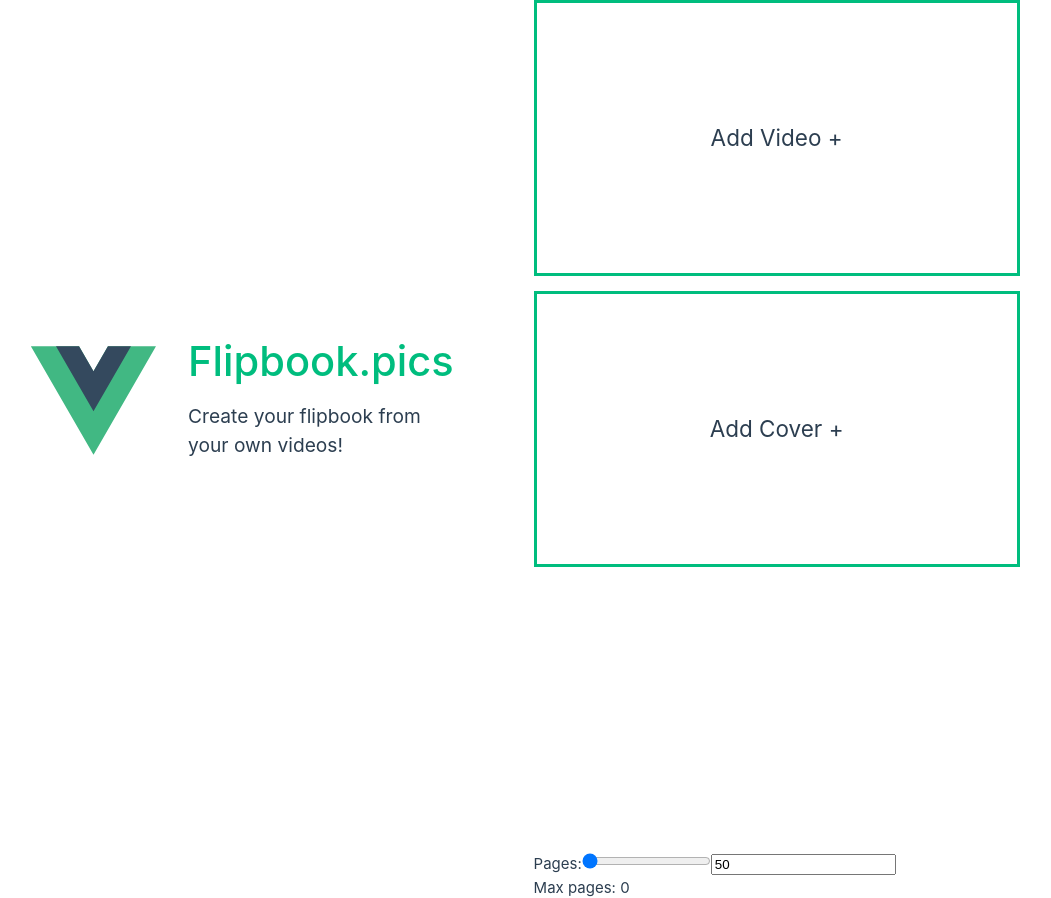
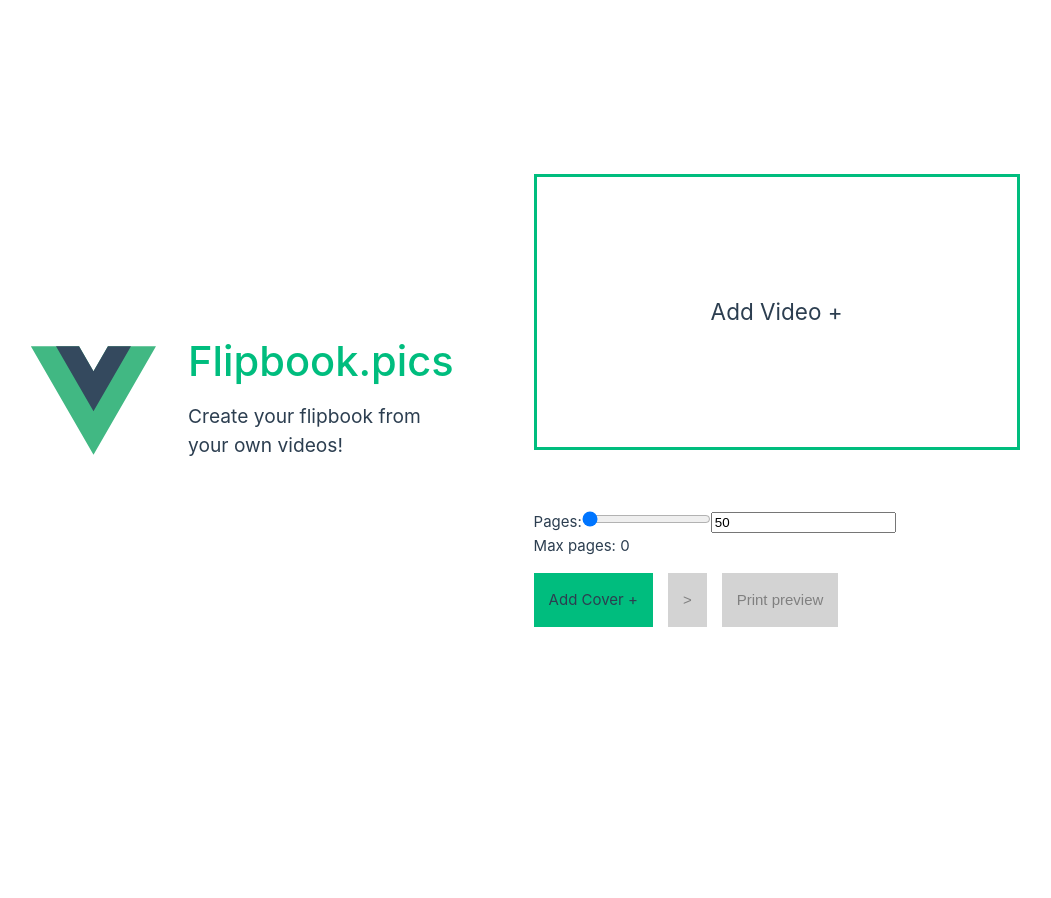
Before and after one commit to cnotv/flipbook.pics, a Vue app: page / in a window 1280 px wide. Shown: the top 898 px of the page, without its empty margins (1-1052 px from the left). After the commit the page ends 800 px from the top, so only its background shows below. Built offline with nearby package versions, Linux system fonts and the light colour scheme.

Commit message:
Minimize the UI area and improve animations

```diff
--- a/src/assets/base.css
+++ b/src/assets/base.css
@@ -84,17 +84,22 @@ body {
   -moz-osx-font-smoothing: grayscale;
 }
 
+.button,
 button {
   border: none;
   background-color: var(--bg-color);
   padding: 1em;
   font-size: var(--font-size);
+  line-height: 1.6;
   color: var(--color-text);
+  display: inline-block;
   cursor: pointer;
 }
+.button:hover,
 button:hover {
   color: var(--color-text-a);
 }
+.button:disabled,
 button:disabled {
   color: grey;
   background-color: lightgray;
--- a/src/views/Loader.vue
+++ b/src/views/Loader.vue
@@ -70,13 +70,17 @@ const handleVideoUpload = (event) => {
     videoSrc.value = String(reader.result);
   };
   reader.onloadend = () => {
+    generateFrames();
+  };
+};
+
+const generateFrames = () => {
   const videoEl = video.value;
   if (videoEl) {
     videoEl.playbackRate = 10.0;
     videoEl.play();
     videoEl["requestVideoFrameCallback"](getFrame);
   }
-  };
 };
 
 /**
@@ -90,7 +94,9 @@ const resetVideo = () => {
 /**
  * Flip pages again
  */
-const flipPages = () => {};
+const flipPages = () => {
+  generateFrames();
+};
 
 /**
  * Generate PDF from frames and navigate to preview page
@@ -116,6 +122,16 @@ const printPreview = () => {
     <section class="frame">
       <!-- loading video before the src causes error in the DOM -->
       <div v-if="videoSrc">
+        <div class="frames">
+          <img
+            class="frames__item"
+            :class="{ 'frames__item--flipped': index < frames.length - 1 }"
+            :src="frame"
+            alt=""
+            v-for="(frame, index) in frames"
+            :key="index"
+          />
+        </div>
         <video ref="video" class="video" muted>
           <source type="video/webm" :src="videoSrc" />
           <source type="video/mp4" :src="videoSrc" />
@@ -138,16 +154,15 @@ const printPreview = () => {
       </div>
     </section>
 
-    <section class="frame">
-      <div v-if="cover">
-        <img class="cover" :src="cover" />
-        <button class="delete-button" @click="cover = null">X</button>
-      </div>
+    <section>
+      <label for="pagesAmount"> Pages:</label>
+      <input v-model="pagesAmount" type="range" min="0" :max="frames.length" />
+      <input id="pagesAmount" v-model="pagesAmount" type="number" />
+      <p>Max pages: {{ frames.length }}</p>
 
-      <div class="file" v-if="!cover">
-        <label class="file__label" for="cover">
-          <h2>Add Cover +</h2>
-        </label>
+      <div class="actions">
+        <template v-if="!cover">
+          <label class="button" for="cover">Add Cover +</label>
           <input
             class="file__input"
             type="file"
@@ -155,32 +170,16 @@ const printPreview = () => {
             accept="image/*"
             @change="handleCoverUpload($event)"
           />
+        </template>
+
+        <button :disabled="!frames.length" @click="flipPages()">></button>
+
+        <button :disabled="!frames.length" @click="printPreview()">Print preview</button>
       </div>
-    </section>
 
-    <section>
-      <div class="frames">
-        <img
-          class="frames__item"
-          :class="{ 'frames__item--flipped': index < frames.length - 1 }"
-          :src="frame"
-          alt=""
-          v-for="(frame, index) in frames"
-          :key="index"
-        />
+      <div v-if="cover">
+        <button @click="cover = null">X</button>
       </div>
-    </section>
-
-    <section>
-      <label for="pagesAmount"> Pages:</label>
-      <input v-model="pagesAmount" type="range" min="0" :max="frames.length" />
-      <input id="pagesAmount" v-model="pagesAmount" type="number" />
-      <p>Max pages: {{ frames.length }}</p>
-      <button @click="flipPages()">></button>
-    </section>
-
-    <section>
-      <button :disabled="!frames.length" @click="printPreview()">Print preview</button>
     </section>
   </div>
 </template>
@@ -201,14 +200,13 @@ label {
 }
 .file__label {
   display: block;
-  width: var(--frame-width);
-  height: var(--frame-height);
   text-align: center;
   line-height: var(--frame-height);
 }
 
 .file__input {
   position: absolute;
+  z-index: -1;
   opacity: 0;
 }
 
@@ -218,18 +216,14 @@ label {
   height: var(--frame-height);
   border: var(--border);
   box-sizing: content-box;
-  margin-bottom: 1em;
+  margin-bottom: 4em;
 }
 
 .frame:hover {
   background-color: var(--main-color-a);
 }
 
-.video {
-  width: var(--frame-width);
-  height: var(--frame-height);
-}
-
+.video,
 .canvas {
   opacity: 0;
   position: absolute;
@@ -240,6 +234,12 @@ label {
   position: relative;
   width: var(--frame-width);
   height: var(--frame-height);
+
+  z-index: 100;
+  -webkit-perspective: 1300px;
+  perspective: 1300px;
+  -webkit-backface-visibility: hidden;
+  backface-visibility: hidden;
 }
 
 .frames__item {
@@ -247,12 +247,23 @@ label {
   width: var(--frame-width);
   height: var(--frame-height);
   box-shadow: 1px 1px 1px 1px white;
+  -webkit-transform-style: preserve-3d;
+  transform-style: preserve-3d;
+  -webkit-transition-property: -webkit-transform;
+  transition-property: transform;
 }
 
 .frames__item--flipped {
-  transform: matrix3d(-1, 0, 0, 0, 0, 1, 0, 0, 0, 0, -1, 0.00125, 0, 0, 0, 1);
-  transform-origin: 0% 0% 0px;
+  transform: rotateY(-180deg);
+  transform-origin: left center;
   transition: transform 0.2s ease-out;
+}
+
+.actions {
+  display: flex;
+  align-items: center;
+  margin-top: 1em;
+  gap: 1em;
 }
 
 .delete-button {
```
Lines whose indentation alone changed are shown as unchanged.
